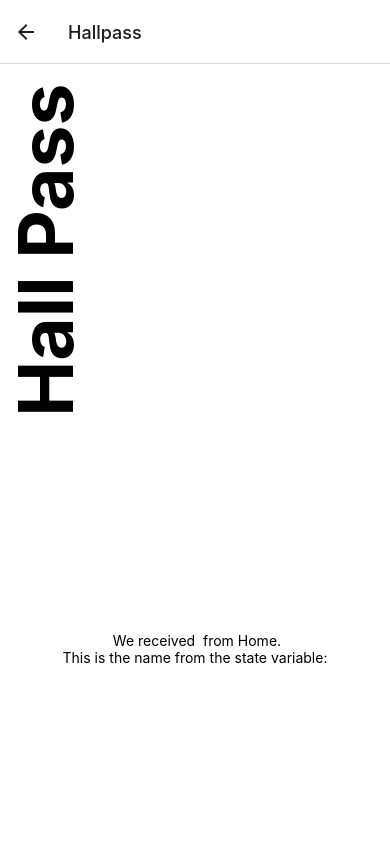
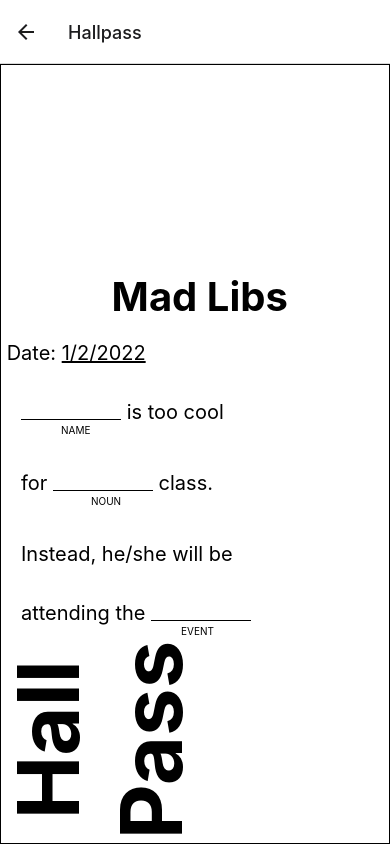
Before and after one commit to Tempus-Dominus/madLibs, a React Native app: screen / in a window 390 px wide. Both pictures are taken after a click on the button "MAKE MY HALL PASS". Built offline with nearby package versions, Linux system fonts and the light colour scheme.

Commit message:
Completed 85% of the Hallpass page

```diff
--- a/App.js
+++ b/App.js
@@ -28,11 +28,15 @@ const MyStack = () => {
 
 export default class App extends Component {
     constructor() {
+        var today = new Date(),
+        date = today.getMonth() + '/' + today.getDate() + '/' + today.getFullYear();
         super();
         this.state = {
             nameText: "",
             nounText: "",
             eventText: "",
+            currentDate: date,
+
         }
     }
 
@@ -74,13 +78,24 @@ export default class App extends Component {
     ProfileScreen = ({ navigation, route }) => {
 
         return (
-            <View style={styles.container}>
-                <View style={styles.container}>
-                    <Text style={styles.hallPassVertical}> Hall Pass</Text>
+            <View style={styles.hallPassContainer}>
+                <View style={styles.hallPassVertical}>
+                    <Text style={styles.hallPassVerticalText}> Hall Pass</Text>
                 </View>
-                <View style={styles.container}>
-                    <Text> We received {route.params.profileName} from Home.</Text>
-                    <Text> This is the name from the state variable: {this.state.usernameText}</Text>
+                <View style={styles.hallPassHorizontal}>
+                    <View style={styles.libTitle}>
+                        <Text style={styles.libText}> Mad Libs</Text>
+                    </View>
+                    <View style={styles.libBody}>
+                        <Text style={styles.libDate}> Date: <Text style={[{textDecorationLine: 'underline',}]}>{this.state.currentDate}</Text></Text>
+                        <Text style={styles.libName}><View style={styles.underline}><Text style={styles.fillBlanks}>{this.state.nameText}</Text></View> is too cool</Text>
+                        <Text style={[{fontSize: 10, marginLeft: 60,}]}>NAME</Text>
+                        <Text style={styles.libNoun}>for <View style={styles.underline}><Text style={styles.fillBlanks}>{this.state.nounText}</Text></View> class.</Text>
+                        <Text style={[{fontSize: 10, marginLeft: 90,}]}>NOUN</Text>
+                        <Text style={styles.libEvent}>Instead, he/she will be</Text>
+                        <Text style={styles.libEvent}>attending the <View style={styles.underline}><Text style={styles.fillBlanks}>{this.state.eventText}</Text></View></Text>
+                        <Text style={[{fontSize: 10, marginLeft: 180,}]}>EVENT</Text>
+                    </View>
                 </View>
                 <StatusBar style="auto" />
             </View>
@@ -124,10 +139,77 @@ const styles = StyleSheet.create({
     padding: 10,
   },
   hallPassVertical: {
-      transform: [{rotate: '270deg'}],
-      fontSize: 75,
+    flex: 0,
+    width: '30%',
+    height: '100%',
+    //borderWidth: 1,
+    flexWrap: 'wrap',
+    backgroundColor: '#fff',
+    justifyContent: 'flex-end',
+    },
+  hallPassHorizontal: {
+    flex: 1,
+    flexDirection: 'column',
+    //borderWidth: 1,
+    backgroundColor: '#fff',
+    justifyContent: 'flex-end',
+    },
+  libTitle: {
+    width: '100%',
+    height: '10%',
+    //borderWidth: 1,
+  },
+  libText: {
+    fontSize: 40,
+    fontWeight: 'bold',
+    justifyContent: 'center',
+    textAlign: 'center',
+  },
+  libBody: {
+    width: '100%',
+    height: '90%',
+    //borderWidth: 1,
+  },
+  libDate: {
+    fontSize: 20,
+    paddingTop: 20,
+  },
+  libName: {
+    fontSize: 20,
+    paddingTop: 35,
+    paddingLeft: 20,
+  },
+  libNoun: {
+    fontSize: 20,
+    paddingTop: 35,
+    paddingLeft: 20,
+  },
+  libEvent: {
+    fontSize: 20,
+    paddingTop: 35,
+    paddingLeft: 20,
+  },
+  hallPassVerticalText: {
+      transform: [{rotate: '-90deg'}],
+      fontSize: 85,
       fontWeight: 'bold',
+  },
+  hallPassContainer: {
       flex: 1,
-      flexDirection: 'column',
+      borderWidth: 1,
+      flexDirection: 'row',
+      backgroundColor: '#fff',
+      alignItems: 'center',
+      justifyContent: 'flex-start',
+  },
+  underline: {
+      borderBottomWidth: 1,
+      borderBottomColor: 'black',
+      width: 100,
+  },
+  fillBlanks: {
+    textAlign: 'center',
+    fontFamily: 'monospace',
+    fontWeight: 'bold',
   },
 });
```
